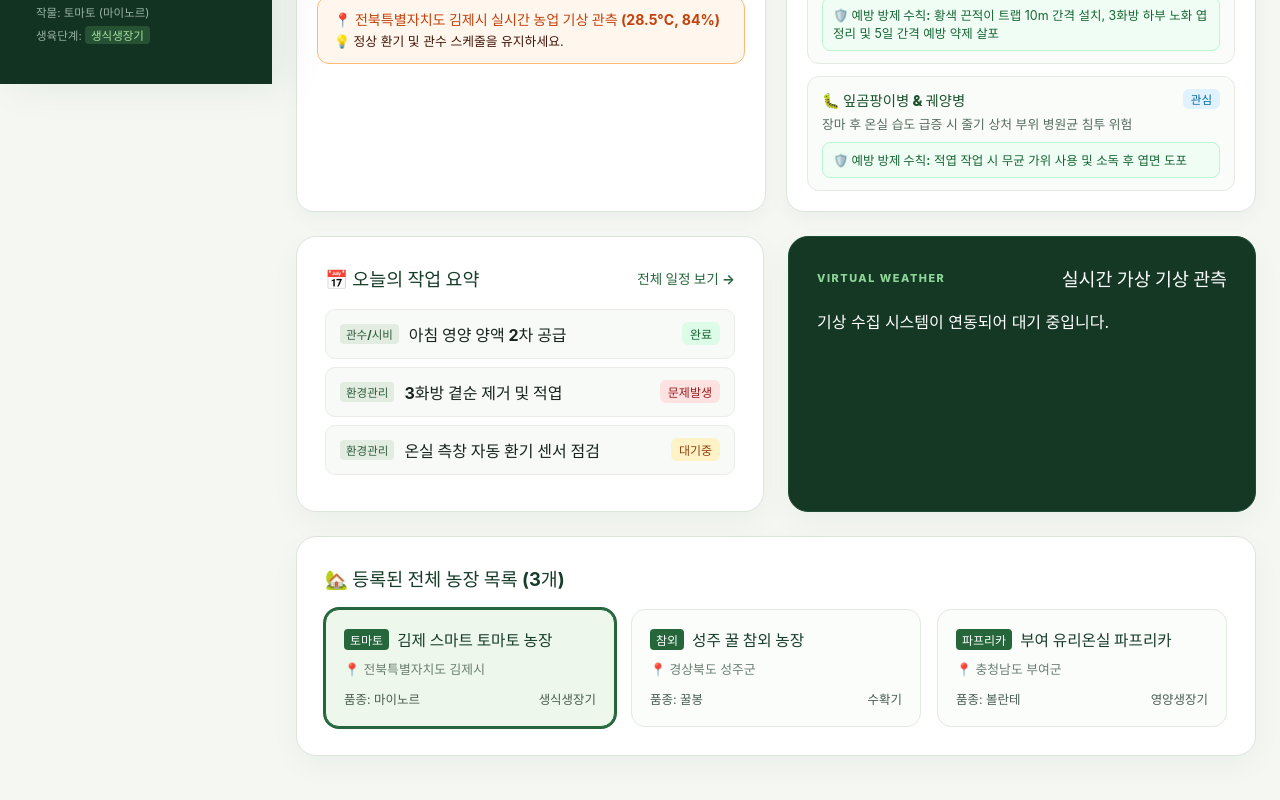
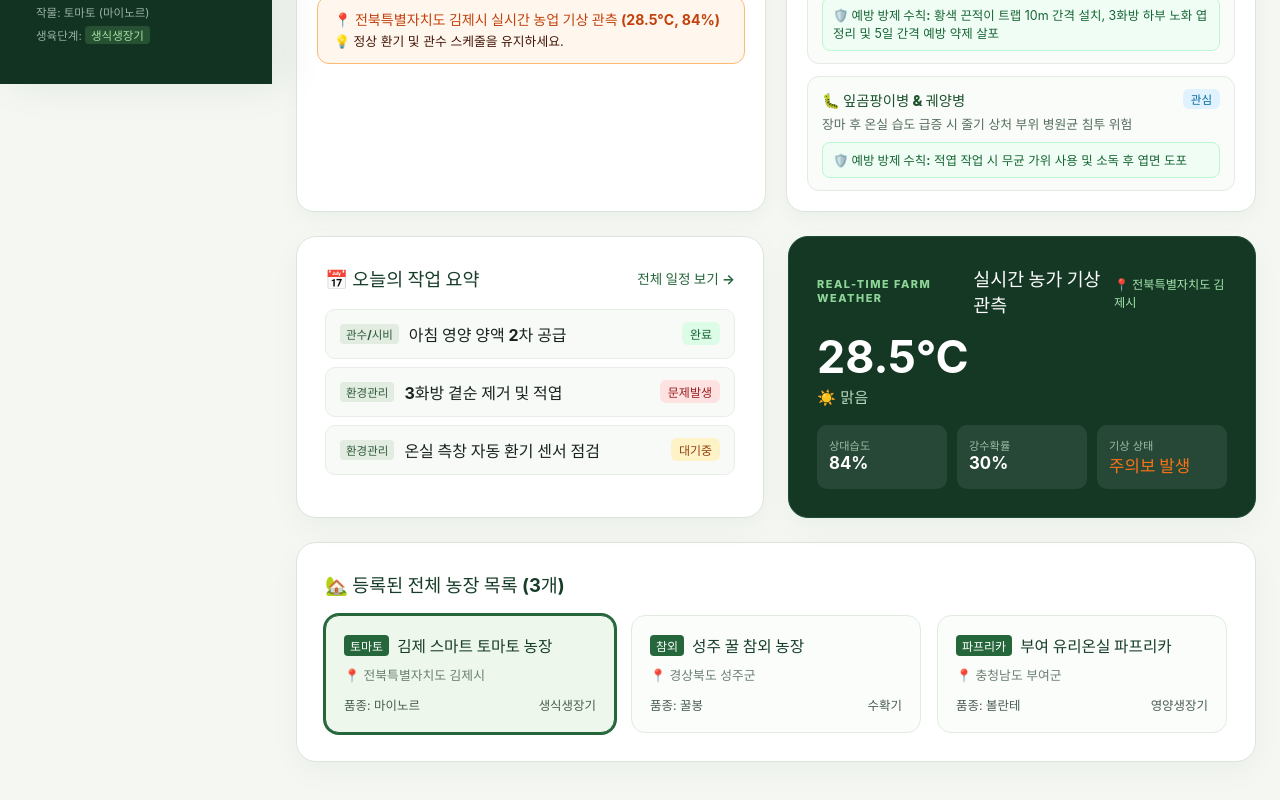
Before and after one commit to YIsungjoon/dreaming_agri, a SvelteKit app in the folder frontend/: page / in a window 1280 px wide. Shown: the part 716-1516 px from the top of the page. Built offline with nearby package versions, Linux system fonts and the light colour scheme; no server answers; the database is empty.

Commit message:
Update Dashboard farm weather observation card to dynamically fetch real-time location weather for selected farm

```diff
--- a/frontend/src/routes/+page.svelte
+++ b/frontend/src/routes/+page.svelte
@@ -2,9 +2,27 @@
 	import type { PageData } from './$types';
 	import { farmStore } from '$lib/farmStore.svelte';
 	import WeatherPestWidget from '$lib/components/WeatherPestWidget.svelte';
+	import { fetchAgriculturalWeather, type WeatherInfo } from '$lib/services/agriApiService';
 	import type { GrowthStage } from '$lib/types';
 
 	let { data }: { data: PageData } = $props();
+
+	let realTimeWeather = $state<WeatherInfo | null>(null);
+
+	$effect(() => {
+		const region = farmStore.currentFarm.region;
+		fetchAgriculturalWeather(region).then((res) => {
+			realTimeWeather = res;
+		});
+
+		const timer = setInterval(() => {
+			fetchAgriculturalWeather(region).then((res) => {
+				realTimeWeather = res;
+			});
+		}, 3600000);
+
+		return () => clearInterval(timer);
+	});
 
 	// Modal & Form State for Farm Registration
 	let showRegModal = $state(false);
@@ -151,33 +169,36 @@
 		<!-- Weather Information Section -->
 		<section class="card weather-card">
 			<div class="card-header">
-				<span class="weather-eyebrow">VIRTUAL WEATHER</span>
-				<h3>실시간 가상 기상 관측</h3>
+				<span class="weather-eyebrow">REAL-TIME FARM WEATHER</span>
+				<h3>실시간 농가 기상 관측</h3>
+				<span class="region-sub-tag">📍 {farmStore.currentFarm.region}</span>
 			</div>
-			{#if data.weather}
+			{#if realTimeWeather}
 				<div class="weather-content">
 					<div class="weather-temp">
-						<strong>{data.weather.temperature_c}°C</strong>
-						<span>{weatherLabels[data.weather.weather_code] ?? `기상코드 ${data.weather.weather_code}`}</span>
+						<strong>{realTimeWeather.temperature}°C</strong>
+						<span>{realTimeWeather.skyCondition === 'sunny' ? '☀️ 맑음' : '☁️ 구름 많음'}</span>
 					</div>
 					<div class="weather-metrics">
 						<div>
-							<small>습도</small>
-							<strong>{data.weather.relative_humidity_pct}%</strong>
+							<small>상대습도</small>
+							<strong>{realTimeWeather.humidity}%</strong>
 						</div>
 						<div>
-							<small>강수량</small>
-							<strong>{data.weather.precipitation_mm} mm</strong>
+							<small>강수확률</small>
+							<strong>{realTimeWeather.precipitationProbability}%</strong>
 						</div>
 						<div>
-							<small>풍속</small>
-							<strong>{data.weather.wind_speed_kph} km/h</strong>
+							<small>기상 상태</small>
+							<strong class={realTimeWeather.warningType !== 'none' ? 'warn-text' : 'normal-text'}>
+								{realTimeWeather.warningType !== 'none' ? '주의보 발생' : '정상 관측'}
+							</strong>
 						</div>
 					</div>
 				</div>
 			{:else}
 				<div class="weather-placeholder">
-					<p>기상 수집 시스템이 연동되어 대기 중입니다.</p>
+					<p>해당 농가 지리 실시간 기상을 관측 중입니다...</p>
 				</div>
 			{/if}
 		</section>
@@ -540,6 +561,17 @@
 		color: #ffffff;
 	}
 
+	.region-sub-tag {
+		font-size: 0.76rem;
+		color: #a4e5ac;
+		font-weight: 700;
+		margin-top: 4px;
+		display: block;
+	}
+
+	.warn-text { color: #f97316 !important; }
+	.normal-text { color: #4ade80 !important; }
+
 	.weather-content {
 		display: flex;
 		flex-direction: column;
```
